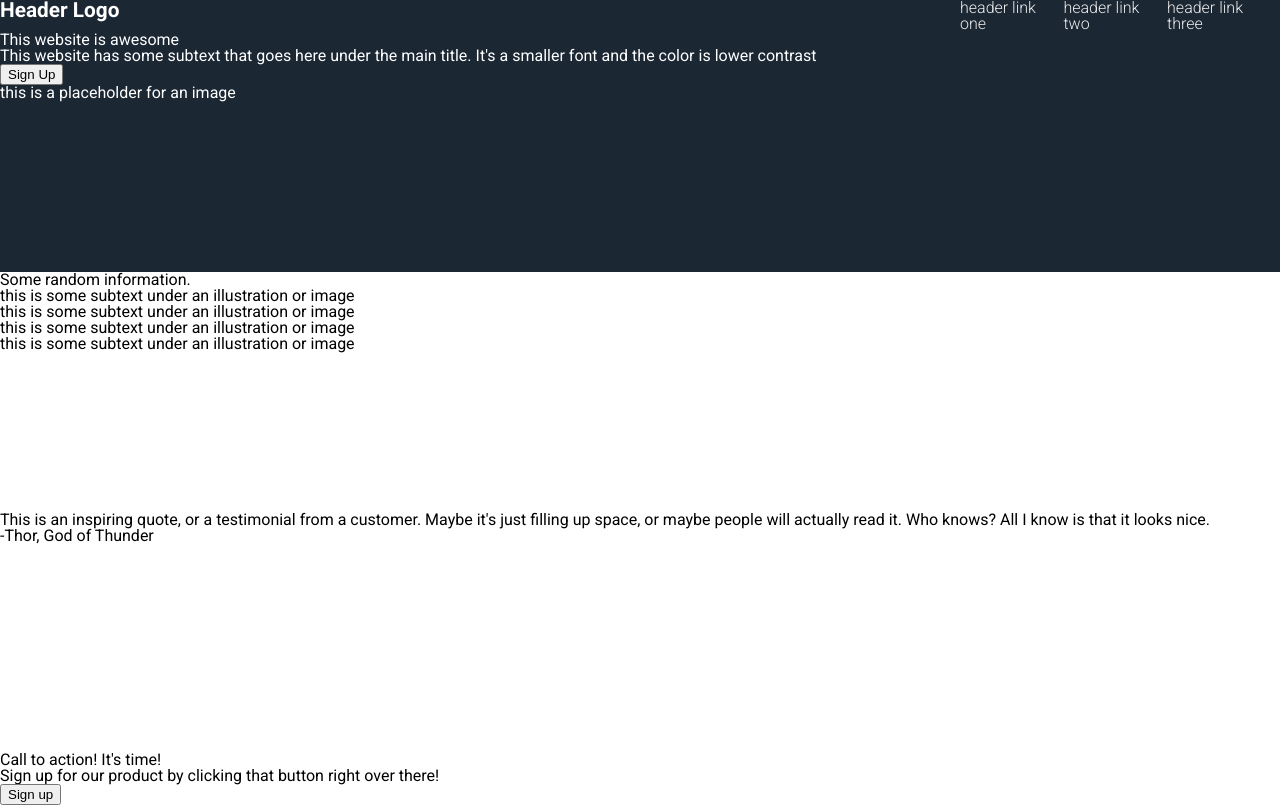
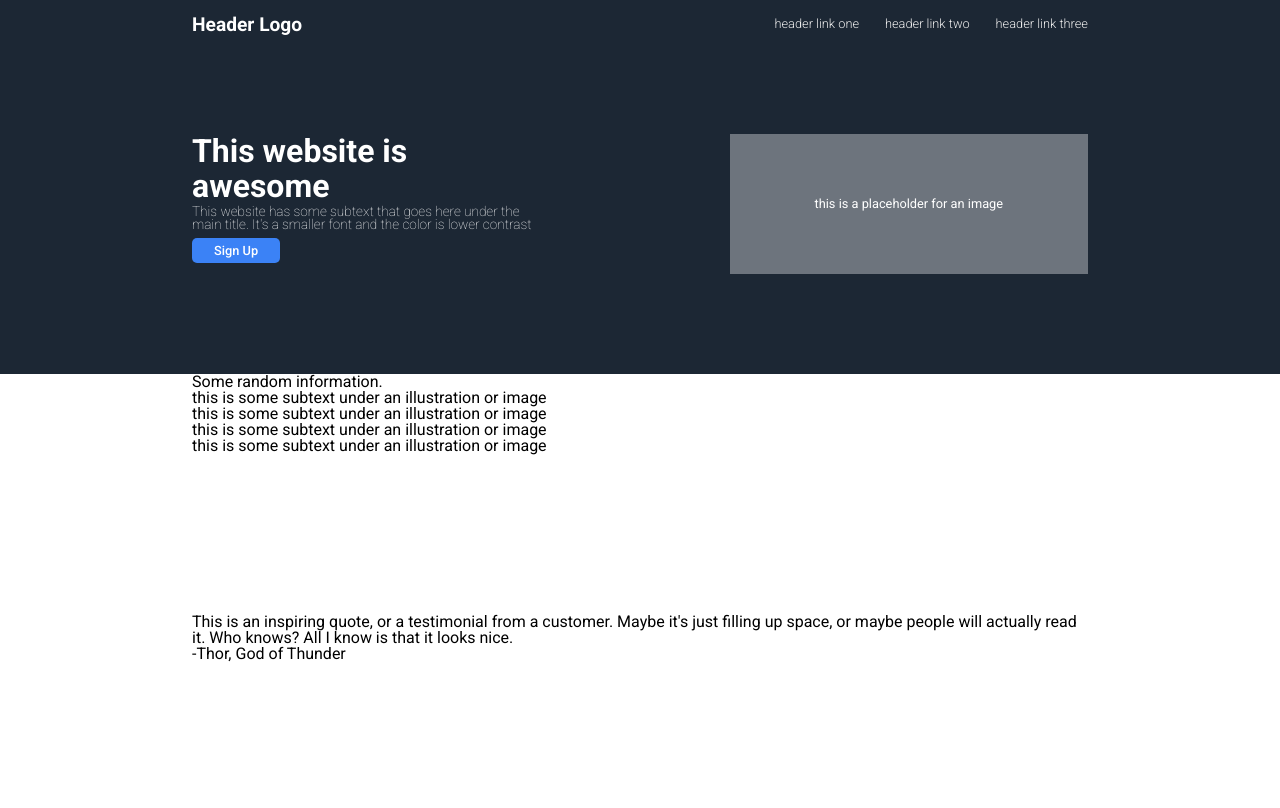
Before and after one commit to RAbeyrathna/TOP-Landing-Page, a plain HTML site: page index.html in a window 1280 px wide. Shown: the top 808 px of the page. Drawn offline with Linux system fonts and the light colour scheme.

Commit message:
Style header content and button

```diff
--- a/index.html
+++ b/index.html
@@ -13,7 +13,7 @@
     />
   </head>
   <body>
-    <header>
+    <header class="page-spacing">
       <nav>
         <a id="header-logo" href="./index.html">Header Logo</a>
         <ul id="navbar-links">
@@ -31,14 +31,14 @@
             This website has some subtext that goes here under the main title.
             It's a smaller font and the color is lower contrast
           </p>
-          <button class="page-btn" id="signup-btn">Sign Up</button>
+          <a class="page-btn" id="signup-btn" href="">Sign Up</a>
         </div>
         <div id="header-img">
           <p>this is a placeholder for an image</p>
         </div>
       </section>
     </header>
-    <section id="randominfo-section">
+    <section class="page-spacing" id="randominfo-section">
       <h2>Some random information.</h2>
       <div id="box-wrapper">
         <div class="box-item">
@@ -59,7 +59,7 @@
         </div>
       </div>
     </section>
-    <section>
+    <section class="page-spacing">
       <article id="quote-block">
         <p id="main-quote">
           This is an inspiring quote, or a testimonial from a customer. Maybe
@@ -69,7 +69,7 @@
         <p id="quote-author">-Thor, God of Thunder</p>
       </article>
     </section>
-    <section>
+    <section class="page-spacing">
       <article id="cta-block">
         <div id="cta-main-content">
           <h3>Call to action! It's time!</h3>
--- a/styles/styles.scss
+++ b/styles/styles.scss
@@ -2,15 +2,30 @@
 @import "./defaults/colors";
 
 body{
+    .page-spacing{
+        padding: 0px 15%;
+    }
     font-family: "Roboto", sans-serif;
+    .page-btn{
+        text-decoration: none;
+        font-size: .8em;
+        font-weight: 500;
+        color: #fff;
+        background-color: $btn-color;
+        border-radius: 5px;
+        padding: 5px 22px;
+    }
     header{
+
         background-color: $primary-color;
         color: #fff;
         nav{
+            padding-top: 15px;
             display: flex;
             justify-content: space-between;
+            margin-bottom: 100px;
             #header-logo{
-                font-size: 1.3em;
+                font-size: 1.2em;
                 font-weight: 600;
                 text-decoration: none;
                 color: #fff;
@@ -18,12 +33,43 @@ body{
             #navbar-links{
                 display: flex;
                 justify-content: space-between;
-                width: 25%;
+                width: 35%;
                 .nav-link{
                     text-decoration: none;
                     color: #ededed;
                     font-weight: 300;
+                    font-size: .8em;
                 }
+            }
+        }
+        #header-content{
+            display: flex;
+            justify-content: space-between;
+            height: 50%;
+            padding-bottom: 100px;
+            #page-heading{
+                width: 50%;
+                h1{
+                    font-size: 2em;
+                    font-weight: 700;
+                    width: 60%;
+                    line-height: 1.1em;
+                }
+                p{
+                    font-size: .85em;
+                    font-weight: 200;
+                    width: 80%;
+                    margin-bottom: 10px;
+                }
+            }
+            #header-img{
+                display: flex;
+                justify-content: center;
+                align-items: center;
+                background-color: #6d747d;
+                font-size: .8em;
+                width: 40%;
+                height: 140px;
             }
         }
     }
```
Also changed, not shown: styles/styles.css, 1 other file.
